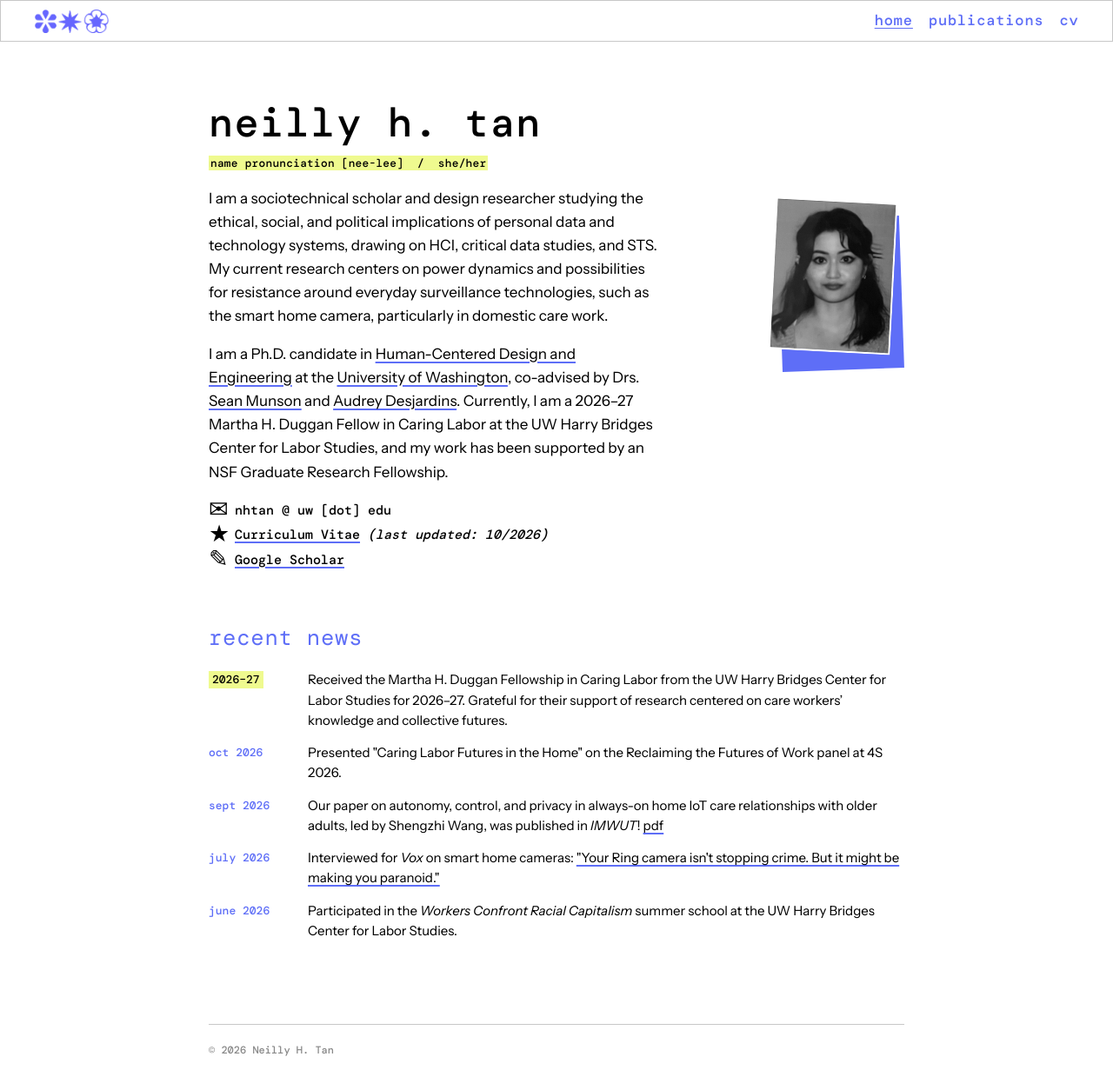
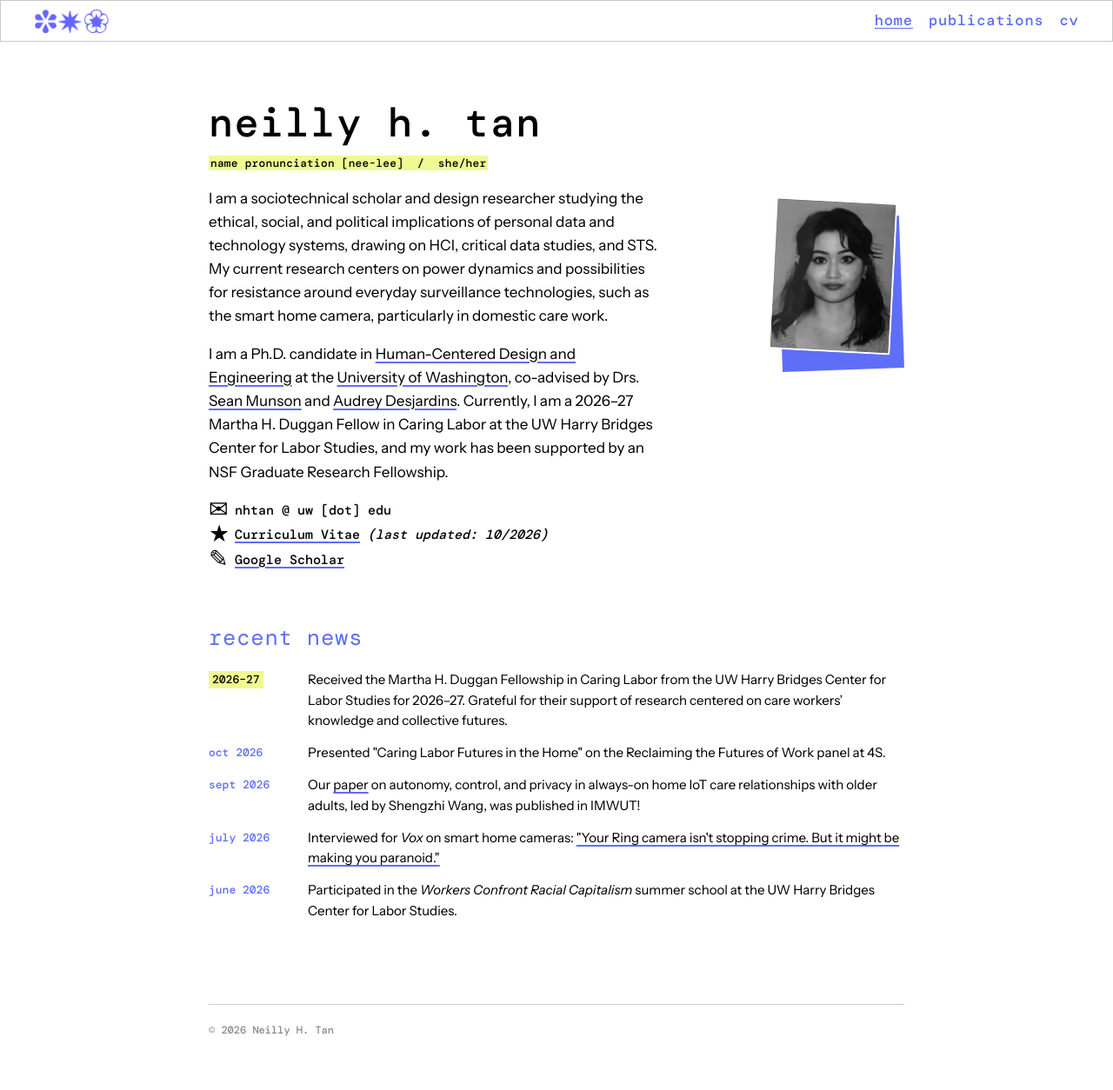
Before and after one commit to neillytan/neillytan.github.io, a Jekyll site: the page built from index.html, in a window 1280 px wide and 1266 px high. Shown: the top 1254 px of the window at 87% size. Built offline with Jekyll 4.4.1, drawn with Linux system fonts in a browser that asks for light colours; some web fonts are replaced.

Commit message:
Tweak news wording
Co-Authored-By: Claude Opus 5.5 <noreply@anthropic.com>

```diff
--- a/_data/news.yml
+++ b/_data/news.yml
@@ -7,10 +7,10 @@
     Received the Martha H. Duggan Fellowship in Caring Labor from the UW Harry Bridges Center for Labor Studies for 2026–27. Grateful for their support of research centered on care workers’ knowledge and collective futures.
 - date: Oct 2026
   text: >-
-    Presented "Caring Labor Futures in the Home" on the Reclaiming the Futures of Work panel at 4S 2026.
+    Presented "Caring Labor Futures in the Home" on the Reclaiming the Futures of Work panel at 4S.
 - date: Sept 2026
   text: >-
-    Our paper on autonomy, control, and privacy in always-on home IoT care relationships with older adults, led by Shengzhi Wang, was published in <em>IMWUT</em>! <a href="/assets/papers/tan-ubicomp26-home-iot-care.pdf">pdf</a>
+    Our <a href="/assets/papers/tan-ubicomp26-home-iot-care.pdf">paper</a> on autonomy, control, and privacy in always-on home IoT care relationships with older adults, led by Shengzhi Wang, was published in IMWUT!
 - date: July 2026
   text: >-
     Interviewed for <em>Vox</em> on smart home cameras: <a href="https://www.vox.com/advice/493994/ring-simplisafe-nest-doorbell-cameras-paranoia">"Your Ring camera isn't stopping crime. But it might be making you paranoid."</a>
```
